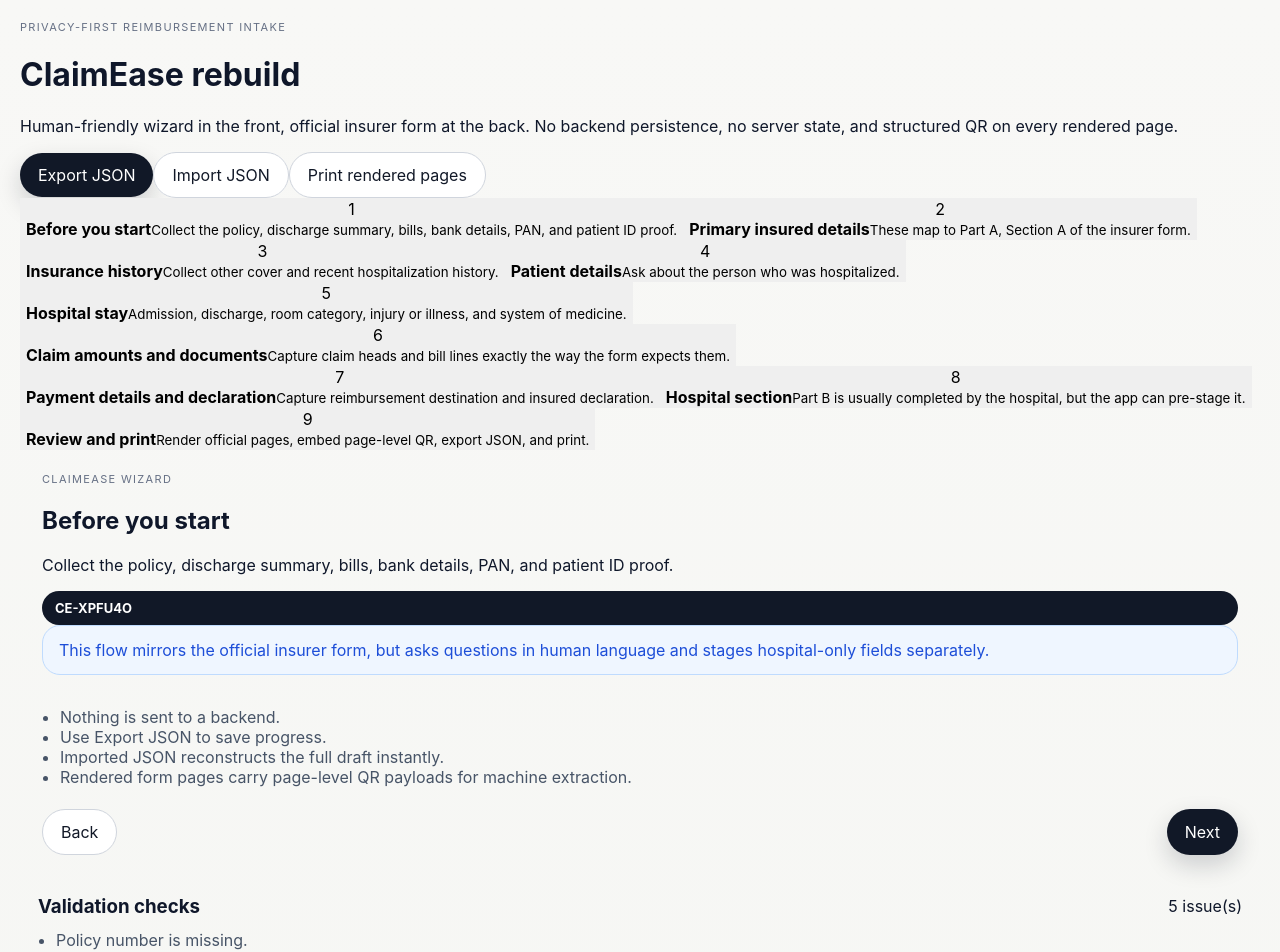
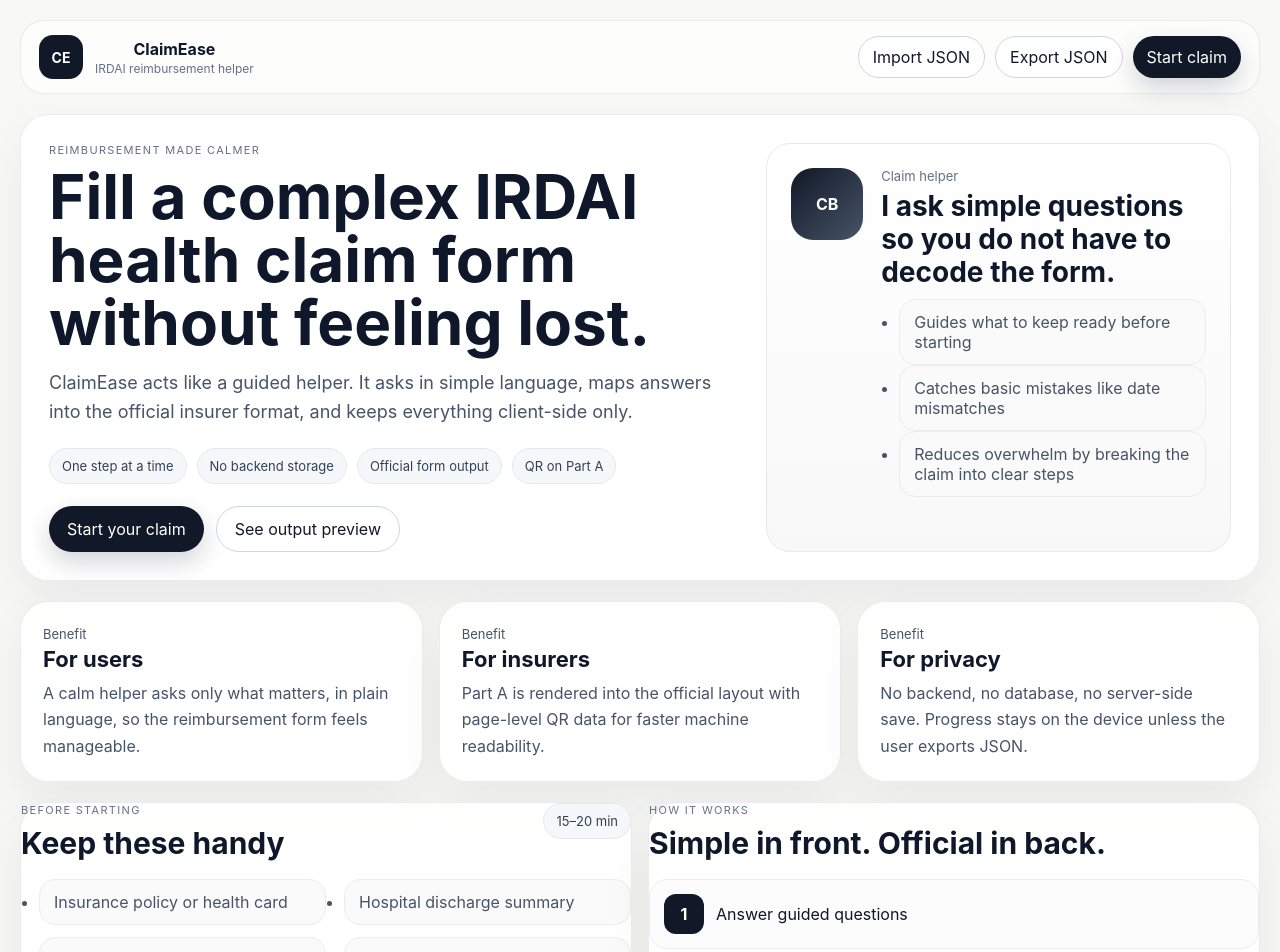
Before and after one commit to ksvb1729/claimease, a React (Vite) app: page / in a window 1280 px wide. Shown: the top 952 px of the page. Built offline with nearby package versions, Linux system fonts and the light colour scheme.

Commit message:
Refactor App component to include landing view

```diff
--- a/src/App.tsx
+++ b/src/App.tsx
@@ -6,10 +6,36 @@
 import { validateDraft } from './lib/claimEngine';
 import { ClaimDraft } from './schema/types';
 
+type ViewMode = 'landing' | 'wizard';
+
+const benefits = [
+  {
+    title: 'For users',
+    body: 'A calm helper asks only what matters, in plain language, so the reimbursement form feels manageable.',
+  },
+  {
+    title: 'For insurers',
+    body: 'Part A is rendered into the official layout with page-level QR data for faster machine readability.',
+  },
+  {
+    title: 'For privacy',
+    body: 'No backend, no database, no server-side save. Progress stays on the device unless the user exports JSON.',
+  },
+];
+
+const checklist = [
+  'Insurance policy or health card',
+  'Hospital discharge summary',
+  'Main bill and supporting bills',
+  'Bank details and IFSC',
+  'PAN and patient ID proof',
+];
+
 export default function App() {
   const [draft, setDraft] = useState<ClaimDraft>(initialDraft);
   const [stepIndex, setStepIndex] = useState(0);
   const [importError, setImportError] = useState('');
+  const [viewMode, setViewMode] = useState<ViewMode>('landing');
 
   const issues = useMemo(() => validateDraft(draft), [draft]);
 
@@ -19,44 +45,149 @@
       const parsed = await importDraftJson(file);
       setDraft(parsed);
       setImportError('');
+      setViewMode('wizard');
     } catch {
       setImportError('Could not import this JSON file. Check schema and try again.');
     }
   }
 
   return (
-    <div className="app-shell">
-      <header className="hero">
-        <div>
-          <p className="eyebrow">Privacy-first reimbursement intake</p>
-          <h1>ClaimEase rebuild</h1>
-          <p>
-            Human-friendly wizard in the front, official insurer form at the back. No backend persistence, no server state, and structured QR on every rendered page.
-          </p>
-        </div>
-        <div className="hero-actions">
-          <button className="primary-btn" onClick={() => exportDraftJson(draft)}>Export JSON</button>
-          <label className="ghost-btn file-btn">
+    <div className="app-shell premium-shell">
+      <header className="topbar">
+        <button className="brand-lockup" onClick={() => setViewMode('landing')}>
+          <span className="brand-mark">CE</span>
+          <span>
+            <strong>ClaimEase</strong>
+            <small>IRDAI reimbursement helper</small>
+          </span>
+        </button>
+
+        <div className="topbar-actions">
+          <label className="ghost-btn file-btn compact-btn">
             Import JSON
             <input type="file" accept="application/json" onChange={(event) => void handleImport(event.target.files?.[0] ?? null)} />
           </label>
-          <button className="ghost-btn" onClick={() => window.print()}>Print rendered pages</button>
+          <button className="ghost-btn compact-btn" onClick={() => exportDraftJson(draft)}>Export JSON</button>
+          <button className="primary-btn compact-btn" onClick={() => setViewMode('wizard')}>
+            {viewMode === 'landing' ? 'Start claim' : 'Continue claim'}
+          </button>
         </div>
       </header>
 
       {importError && <div className="error-banner">{importError}</div>}
 
-      <main className="main-grid">
-        <Wizard draft={draft} stepIndex={stepIndex} onStepChange={setStepIndex} onDraftChange={(updater) => setDraft((current) => updater(current))} />
+      {viewMode === 'landing' ? (
+        <main className="landing-layout">
+          <section className="landing-hero card-surface">
+            <div className="hero-copy">
+              <p className="eyebrow">Reimbursement made calmer</p>
+              <h1>Fill a complex IRDAI health claim form without feeling lost.</h1>
+              <p className="hero-summary">
+                ClaimEase acts like a guided helper. It asks in simple language, maps answers into the official insurer format,
+                and keeps everything client-side only.
+              </p>
 
-        <section className="preview-column">
-          <div className="panel">
+              <div className="hero-badges">
+                <span>One step at a time</span>
+                <span>No backend storage</span>
+                <span>Official form output</span>
+                <span>QR on Part A</span>
+              </div>
+
+              <div className="hero-actions-row">
+                <button className="primary-btn" onClick={() => setViewMode('wizard')}>Start your claim</button>
+                <button className="ghost-btn" onClick={() => window.scrollTo({ top: document.body.scrollHeight, behavior: 'smooth' })}>
+                  See output preview
+                </button>
+              </div>
+            </div>
+
+            <div className="hero-helper-card">
+              <div className="helper-avatar">CB</div>
+              <div>
+                <p className="helper-label">Claim helper</p>
+                <h3>I ask simple questions so you do not have to decode the form.</h3>
+                <ul className="clean-list soft-list">
+                  <li>Guides what to keep ready before starting</li>
+                  <li>Catches basic mistakes like date mismatches</li>
+                  <li>Reduces overwhelm by breaking the claim into clear steps</li>
+                </ul>
+              </div>
+            </div>
+          </section>
+
+          <section className="benefits-grid">
+            {benefits.map((item) => (
+              <article className="card-surface info-card" key={item.title}>
+                <p className="card-kicker">Benefit</p>
+                <h3>{item.title}</h3>
+                <p>{item.body}</p>
+              </article>
+            ))}
+          </section>
+
+          <section className="landing-split">
+            <article className="card-surface">
+              <div className="section-head">
+                <div>
+                  <p className="eyebrow">Before starting</p>
+                  <h2>Keep these handy</h2>
+                </div>
+                <span className="time-pill">15–20 min</span>
+              </div>
+              <ul className="clean-list checklist-grid">
+                {checklist.map((item) => <li key={item}>{item}</li>)}
+              </ul>
+            </article>
+
+            <article className="card-surface">
+              <div className="section-head">
+                <div>
+                  <p className="eyebrow">How it works</p>
+                  <h2>Simple in front. Official in back.</h2>
+                </div>
+              </div>
+              <div className="mini-flow">
+                <div><strong>1</strong><span>Answer guided questions</span></div>
+                <div><strong>2</strong><span>Review mistakes early</span></div>
+                <div><strong>3</strong><span>Generate submission-ready Part A</span></div>
+                <div><strong>4</strong><span>Keep Part B blank for hospital completion</span></div>
+              </div>
+            </article>
+          </section>
+
+          <section className="card-surface preview-section">
+            <div className="section-head section-head-tight">
+              <div>
+                <p className="eyebrow">Preview</p>
+                <h2>Official form rendering</h2>
+                <p className="muted-text">
+                  Part A is prefilled and includes QR. Part B remains blank for the hospital, exactly as required for this MVP.
+                </p>
+              </div>
+            </div>
+            <FormRenderer draft={draft} compact />
+          </section>
+        </main>
+      ) : (
+        <main className="workspace-layout">
+          <section className="workspace-main">
+            <Wizard
+              draft={draft}
+              stepIndex={stepIndex}
+              onStepChange={setStepIndex}
+              onDraftChange={(updater) => setDraft((current) => updater(current))}
+            />
+          </section>
+
+          <aside className="workspace-side">
+            <div className="panel card-surface">
               <div className="panel-head">
-              <h3>Validation checks</h3>
+                <h3>Quick checks</h3>
                 <span>{issues.length} issue(s)</span>
               </div>
               {issues.length === 0 ? (
-              <div className="ok-box">No blocking issues found.</div>
+                <div className="ok-box">Looks clean so far.</div>
               ) : (
                 <ul className="clean-list compact">
                   {issues.map((issue) => <li key={issue}>{issue}</li>)}
@@ -64,15 +195,27 @@
               )}
             </div>
 
-          <div className="panel">
+            <div className="panel card-surface helper-panel">
+              <p className="eyebrow">MVP behavior</p>
+              <h3>What gets generated</h3>
+              <ul className="clean-list compact">
+                <li>Part A is prefilled from the wizard.</li>
+                <li>Part A includes a QR payload for machine readability.</li>
+                <li>Part B stays blank because the hospital must complete it.</li>
+                <li>Use Export JSON to save and resume later.</li>
+              </ul>
+            </div>
+
+            <div className="panel card-surface">
               <div className="panel-head">
-              <h3>Rendered official pages</h3>
-              <span>Ready for calibration</span>
+                <h3>Rendered output</h3>
+                <button className="ghost-btn compact-btn" onClick={() => window.print()}>Print</button>
               </div>
               <FormRenderer draft={draft} />
             </div>
-        </section>
+          </aside>
         </main>
+      )}
     </div>
   );
 }
```
Lines whose indentation alone changed are shown as unchanged.
